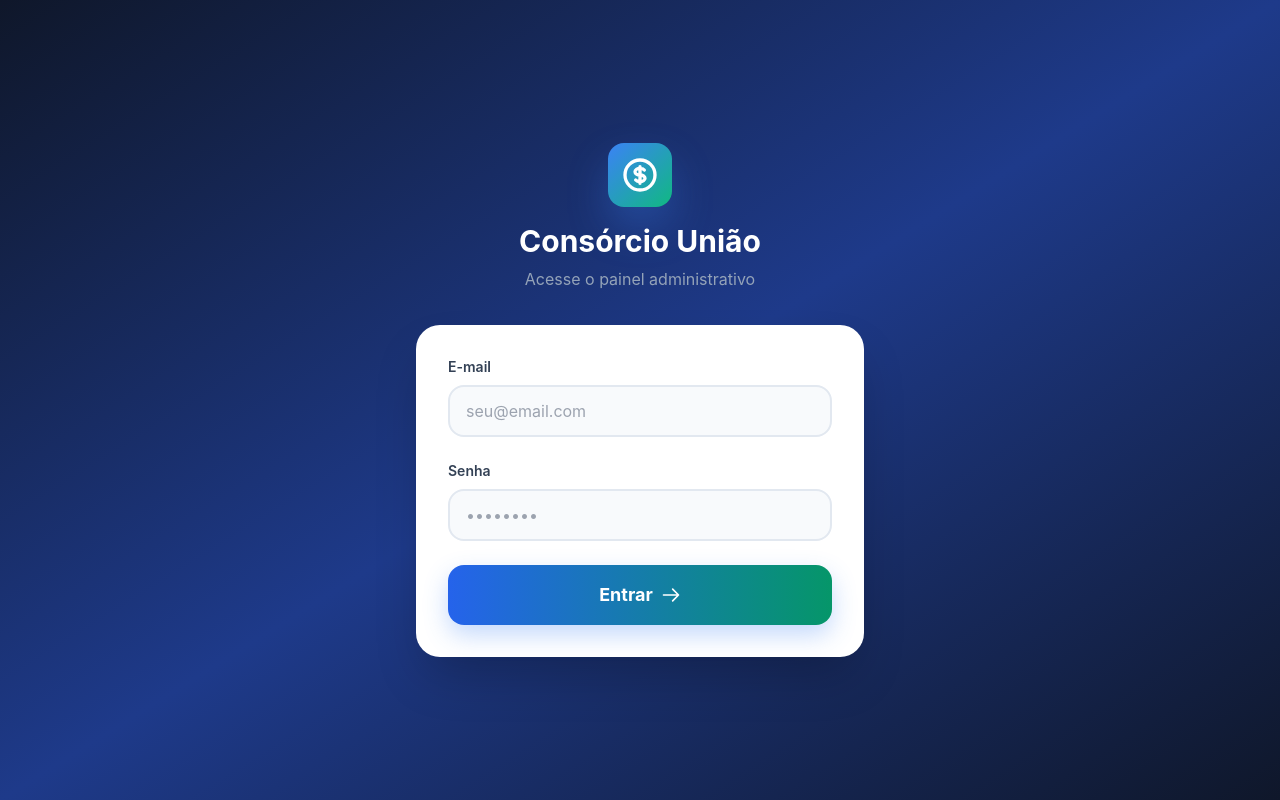
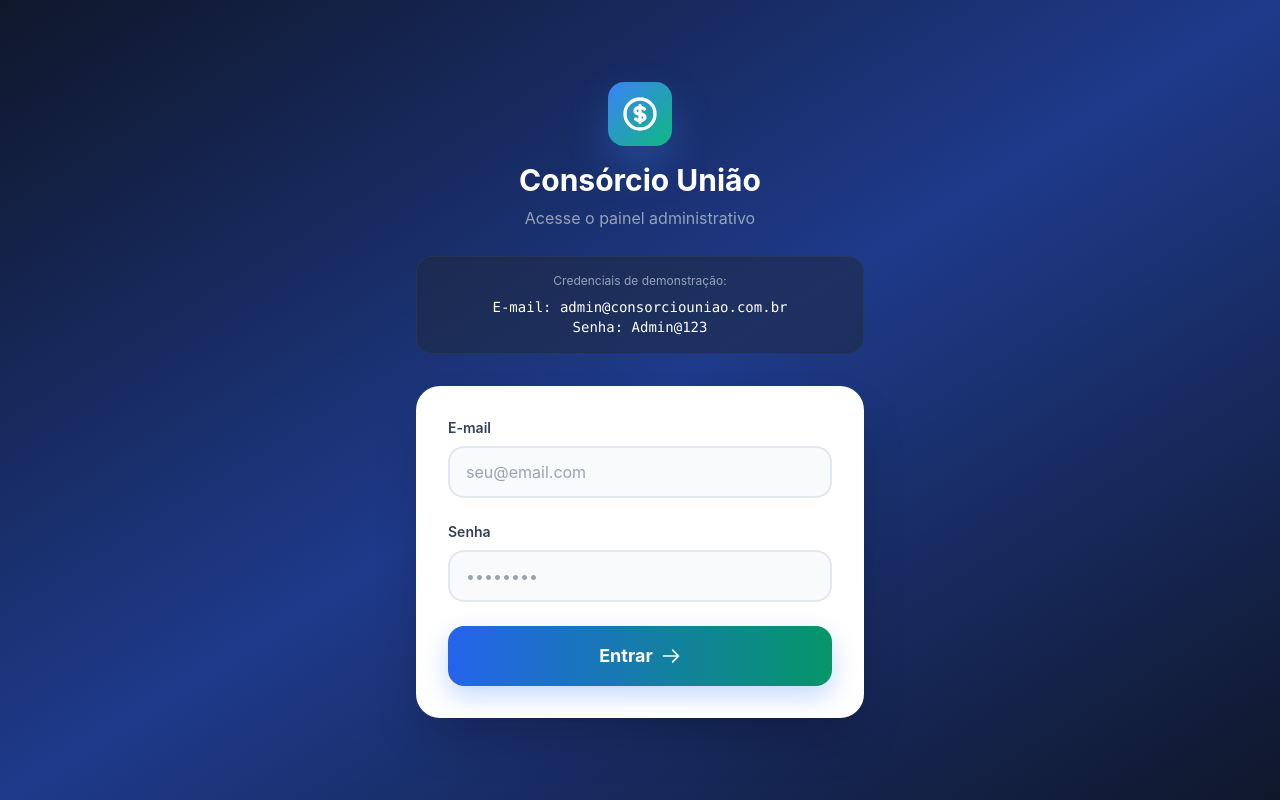
Before and after one commit to Evolvetech-Johnn/consorcioldnsorteio, a React (Vite) app in the folder frontend/: page /admin/login in a window 1280 px wide. Built offline with nearby package versions, Linux system fonts and the light colour scheme.

Commit message:
Adicionado usuário admin demo para testes: admin@consorciouniao.com.br / Admin@123

```diff
--- a/frontend/src/pages/admin/LoginPage.tsx
+++ b/frontend/src/pages/admin/LoginPage.tsx
@@ -27,7 +27,12 @@ export function LoginPage() {
     setTimeout(() => {
       console.log('Login data:', data)
       setIsSubmitting(false)
-      navigate('/admin')
+
+      if (data.email === 'admin@consorciouniao.com.br' && data.password === 'Admin@123') {
+        navigate('/admin')
+      } else {
+        alert('Credenciais inválidas! Use: admin@consorciouniao.com.br / Admin@123')
+      }
     }, 1500)
   }
 
@@ -47,6 +52,12 @@ export function LoginPage() {
           </div>
           <h1 className="text-3xl font-bold text-white mb-2">Consórcio União</h1>
           <p className="text-slate-400">Acesse o painel administrativo</p>
+
+          <div className="mt-6 p-4 bg-slate-800/50 rounded-xl border border-slate-700/50">
+            <p className="text-xs text-slate-400 mb-2">Credenciais de demonstração:</p>
+            <p className="text-sm text-white font-mono">E-mail: admin@consorciouniao.com.br</p>
+            <p className="text-sm text-white font-mono">Senha: Admin@123</p>
+          </div>
         </div>
 
         <div className="bg-white rounded-3xl p-8 shadow-2xl">
```
